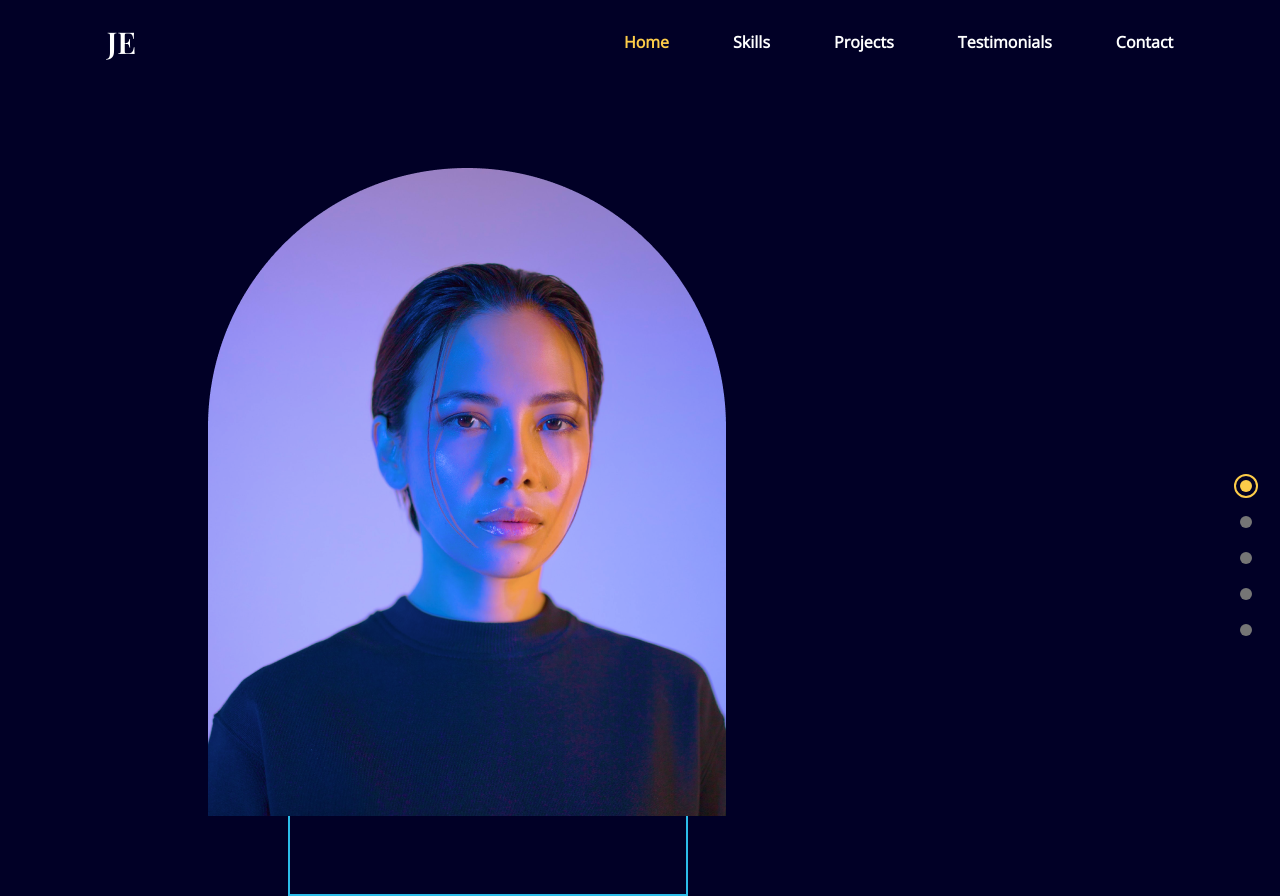
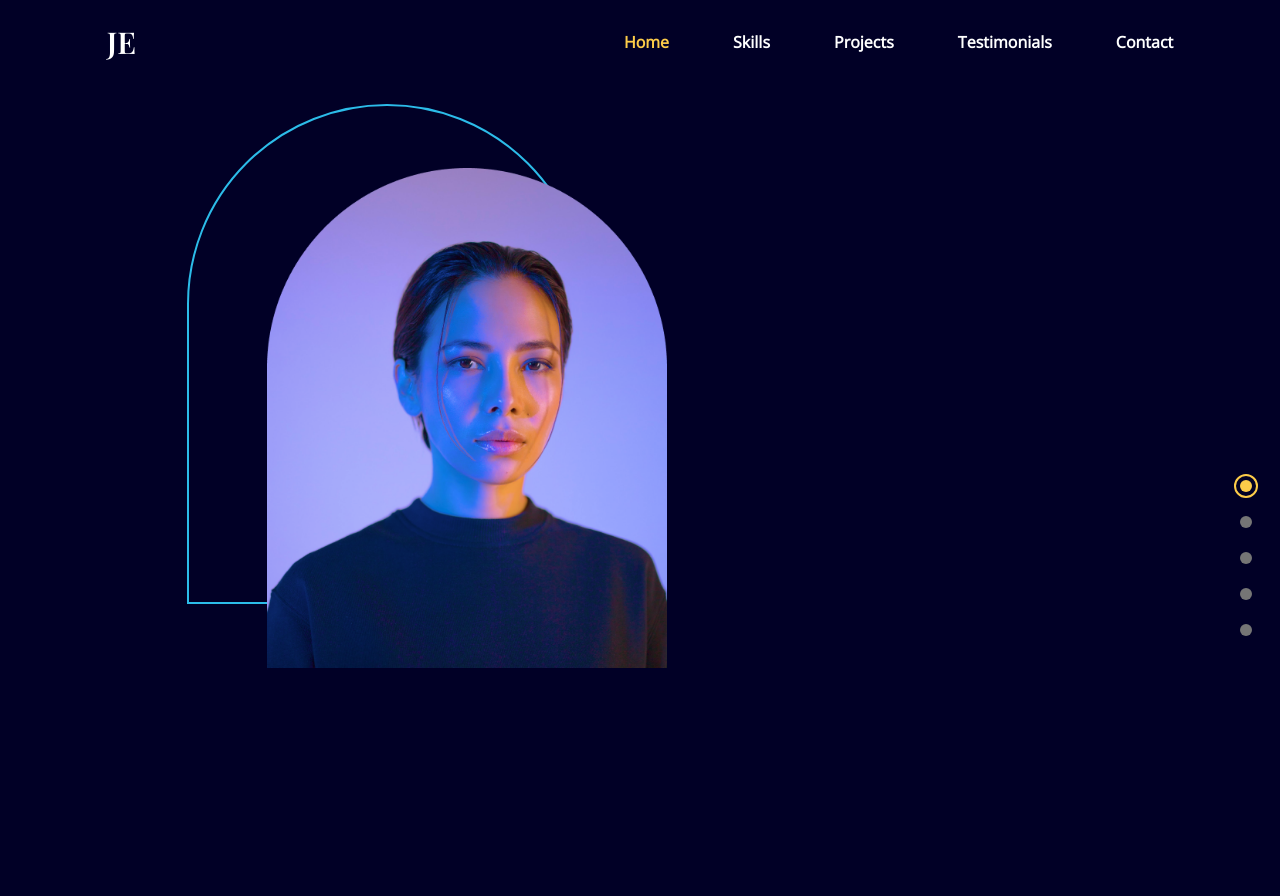
Before and after one commit to afiatamanna06/jane-esper, a React (Create React App) app: page / in a window 1280 px wide. After the commit the page ends 800 px from the top, so only its background shows below. Built offline with nearby package versions, Linux system fonts and the light colour scheme; the HTML template or start-up script is replaced by a standard one.

Commit message:
Add profile image

```diff
--- a/src/components/home/LandingSection.tsx
+++ b/src/components/home/LandingSection.tsx
@@ -15,13 +15,11 @@ function LandingSection({ setSelectedPage }: propTypes) {
     <section id="home" className="md:flex md:justify-between md:items-center md:h-full gap-16 py-10">
       <div className="md:order-2 flex justify-center basis-3/5 z-10 mt-16 md:mt-32">
         {isAboveMediaScreen ? (
-          <div className="relative z-0 ml-20 before:absolute before:top-20 before:left-20 before:rounded-t-[400px] before:w-full before:max-w-[400px] before:h-full before:border-2 before:border-blue before:z-[-1]">
-            <img src={ProfileImage} className="hover:filter hover:saturate-200 transition duration-500 z-10 w-full max-w-[400px] md:max-w-[600px]" alt="" />
+          <div className="relative z-0 ml-20 before:absolute before:-top-16 before:-left-20 before:rounded-t-[400px] before:w-full before:max-w-[400px] before:h-full before:border-2 before:border-blue before:z-[-1]">
+            <img src={ProfileImage} className="hover:filter hover:saturate-200 transition duration-500 z-10 w-full max-w-[400px] md:max-w-[400px]" alt="" />
           </div>
         ) : (
-          <div>
-
-          </div>
+          <img src={ProfileImage} className="hover:filter hover:saturate-200 transition duration-500 z-10 w-full max-w-[400px] md:max-w-[400px]" alt="" />
         )}
       </div>
     </section>
```
